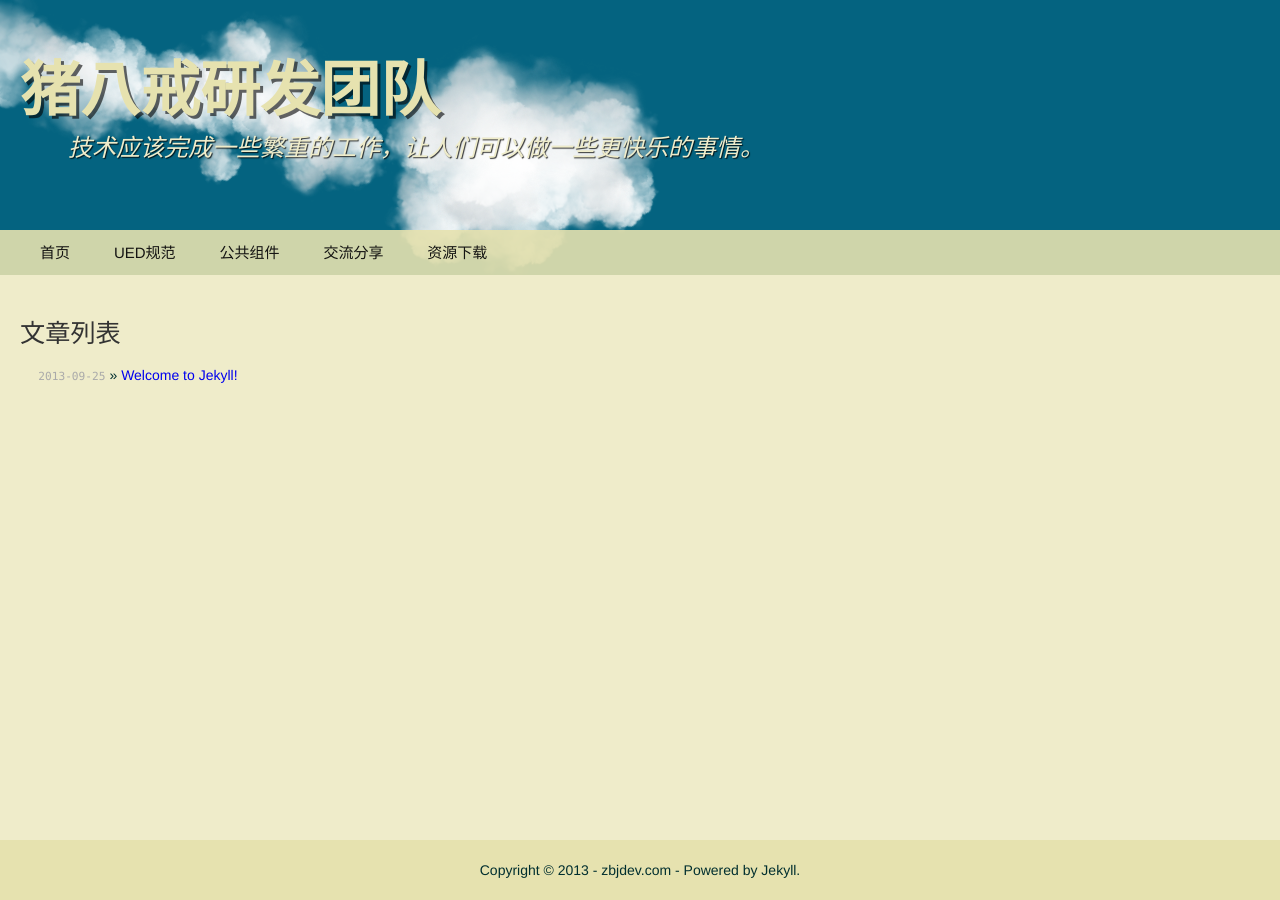
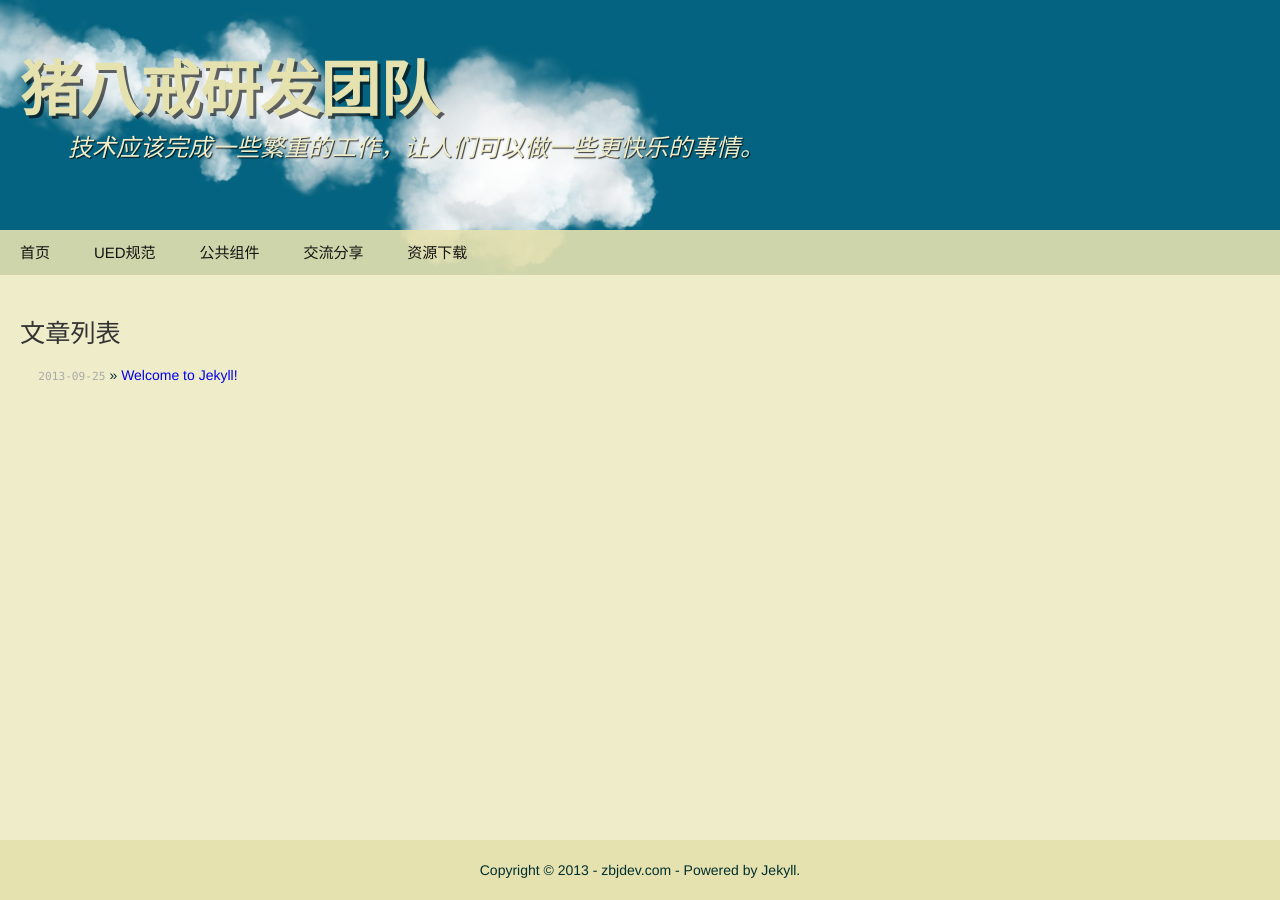
Before and after one commit to zbjdev/zbjdev.github.com, a Jekyll site: the page built from index.html, in a window 1280 px wide. Built offline with Jekyll 4.4.1, drawn with Linux system fonts in a browser that asks for light colours; Markdown is read by kramdown in place of the engine named in the settings.

Commit message:
box-sizing

```diff
--- a/assets/css/main.css
+++ b/assets/css/main.css
@@ -51,7 +51,7 @@
     position: relative;
 }
 .navbar nav {
-    padding: 0 20px
+    box-sizing:border-box;
 }
 .navbar nav a {
     color: #141412;
```
